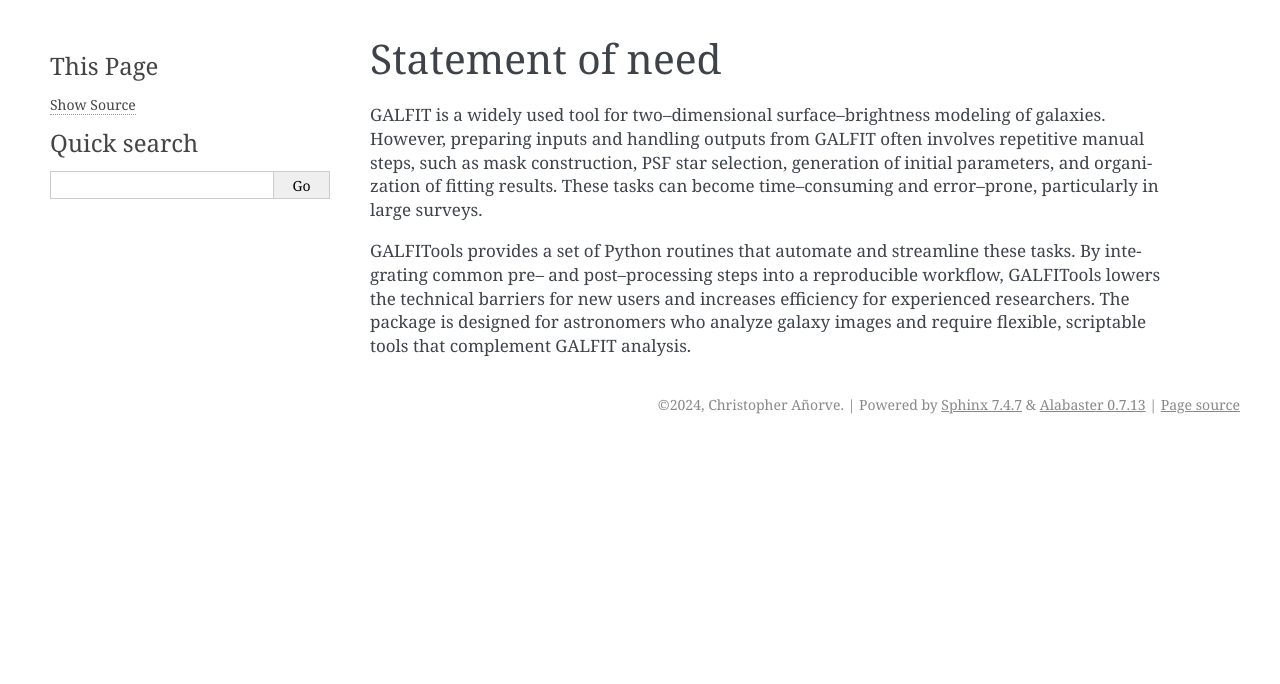
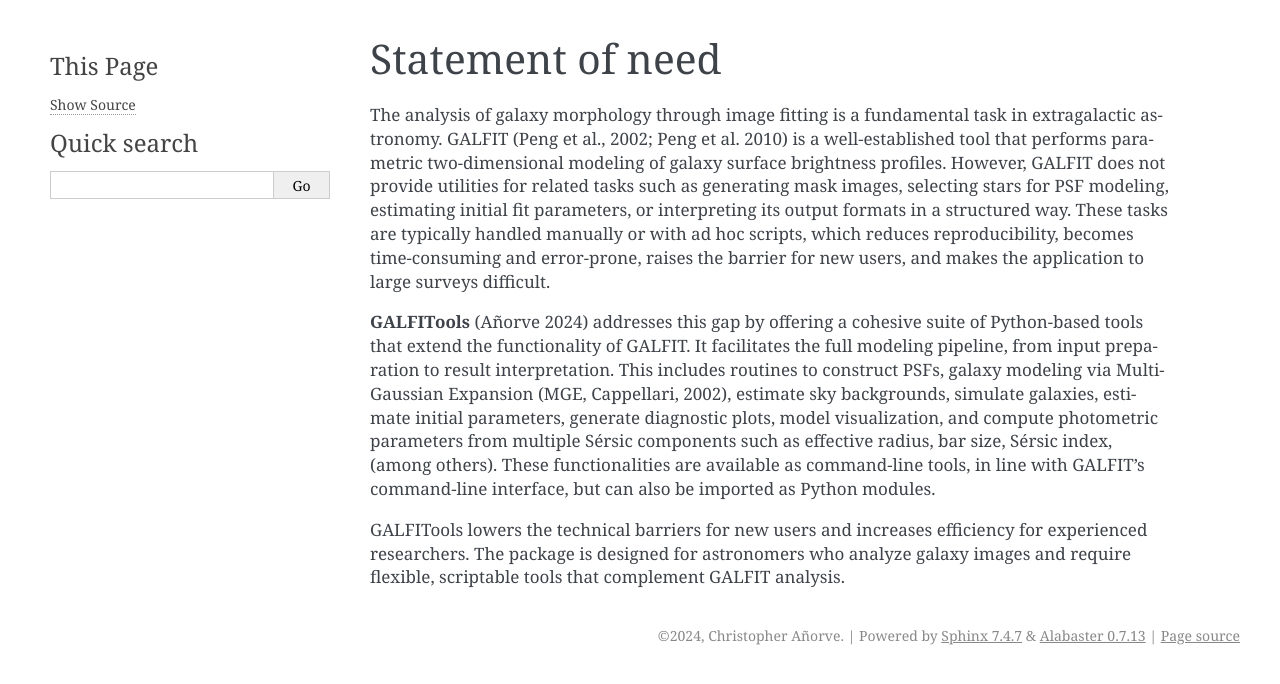
Before and after one commit to canorve/GALFITools, a Sphinx documentation site: the page built from docs/statement.rst, in a window 1280 px wide. Shown: the top 684 px of the page. Built offline with Sphinx 7.4.7, drawn with Linux system fonts in a browser that asks for light colours.

```diff
--- a/docs/statement.rst
+++ b/docs/statement.rst
@@ -3,22 +3,33 @@
 
 
 
-============
+====================
 Statement of need
-============
+====================
 
 
-GALFIT is a widely used tool for two–dimensional surface–brightness
-modeling of galaxies. However, preparing inputs and handling outputs
-from GALFIT often involves repetitive manual steps, such as mask
-construction, PSF star selection, generation of initial parameters,
-and organization of fitting results. These tasks can become
-time–consuming and error–prone, particularly in large surveys.
+The analysis of galaxy morphology through image fitting is a fundamental task
+in extragalactic astronomy. GALFIT (Peng et al., 2002; Peng et al. 2010) is a
+well-established tool that performs parametric two-dimensional modeling of galaxy
+surface brightness profiles. However, GALFIT does not provide utilities for
+related tasks such as generating mask images, selecting stars for PSF modeling,
+estimating initial fit parameters, or interpreting its output formats in a
+structured way. These tasks are typically handled manually or with ad hoc scripts,
+which reduces reproducibility, becomes time-consuming and error-prone,
+raises the barrier for new users, and makes the application to large surveys difficult.
 
-GALFITools provides a set of Python routines that automate and
-streamline these tasks. By integrating common pre– and post–processing
-steps into a reproducible workflow, GALFITools lowers the technical
-barriers for new users and increases efficiency for experienced
-researchers. The package is designed for astronomers who analyze
-galaxy images and require flexible, scriptable tools that complement
-GALFIT analysis.
+
+**GALFITools** (Añorve 2024) addresses this gap by offering a cohesive suite of
+Python-based tools that extend the functionality of GALFIT. It facilitates the full
+modeling pipeline, from input preparation to result interpretation. This includes
+routines to construct PSFs, galaxy modeling via Multi-Gaussian Expansion (MGE,
+Cappellari, 2002), estimate sky backgrounds,  simulate galaxies, estimate initial
+parameters, generate diagnostic plots, model visualization, and compute photometric
+parameters from multiple Sérsic components such as effective radius, bar size, Sérsic
+index,  (among others). These functionalities are available as command-line tools, in
+line with GALFIT's command-line interface, but can also be imported as Python modules.
+
+
+GALFITools lowers the technical barriers for new users and increases efficiency
+for experienced researchers. The package is designed for astronomers who analyze
+galaxy images and require flexible, scriptable tools that complement GALFIT analysis.
```
Also changed, not shown: paper/paper.md (+15 -8 lines), 1 other file.
